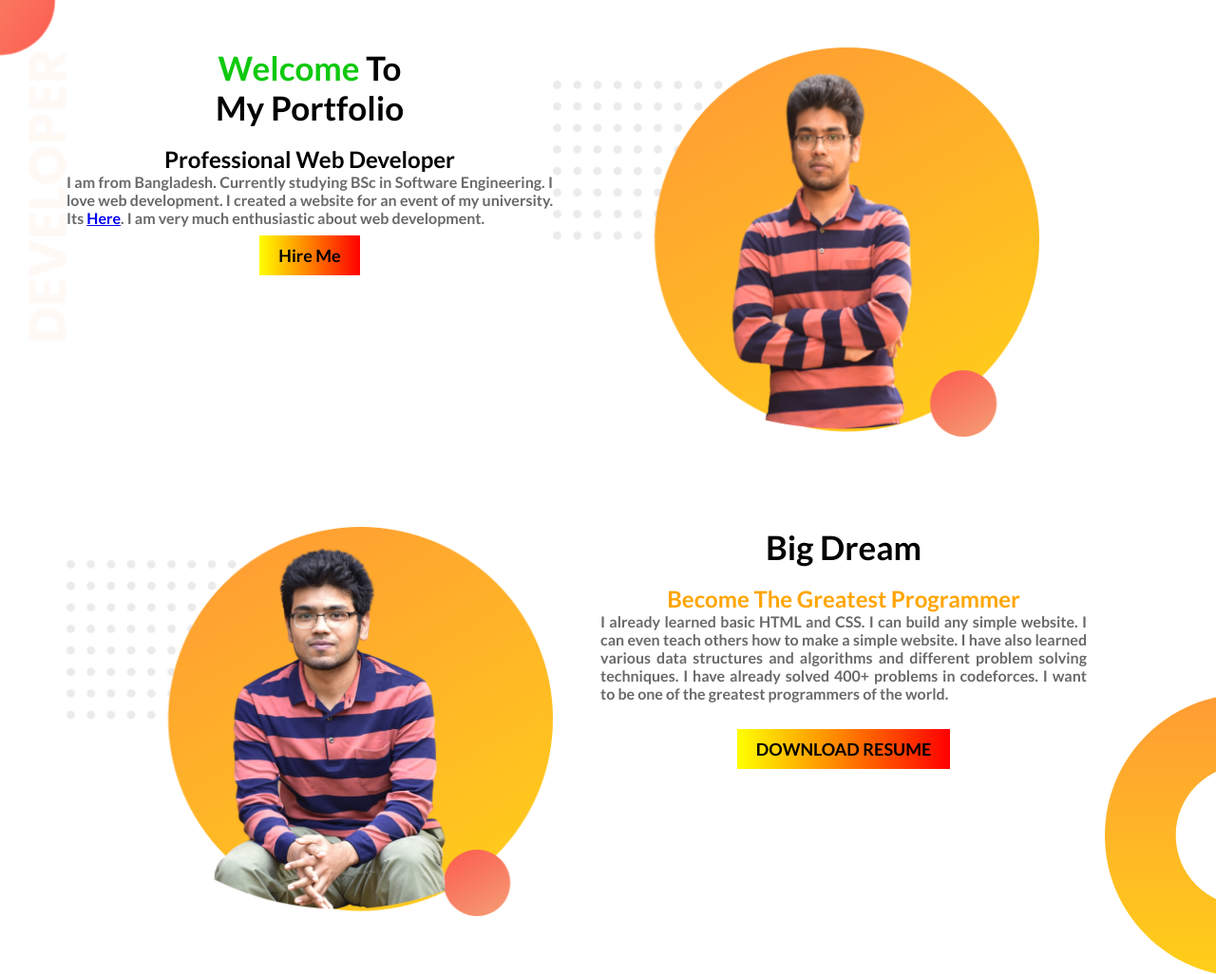
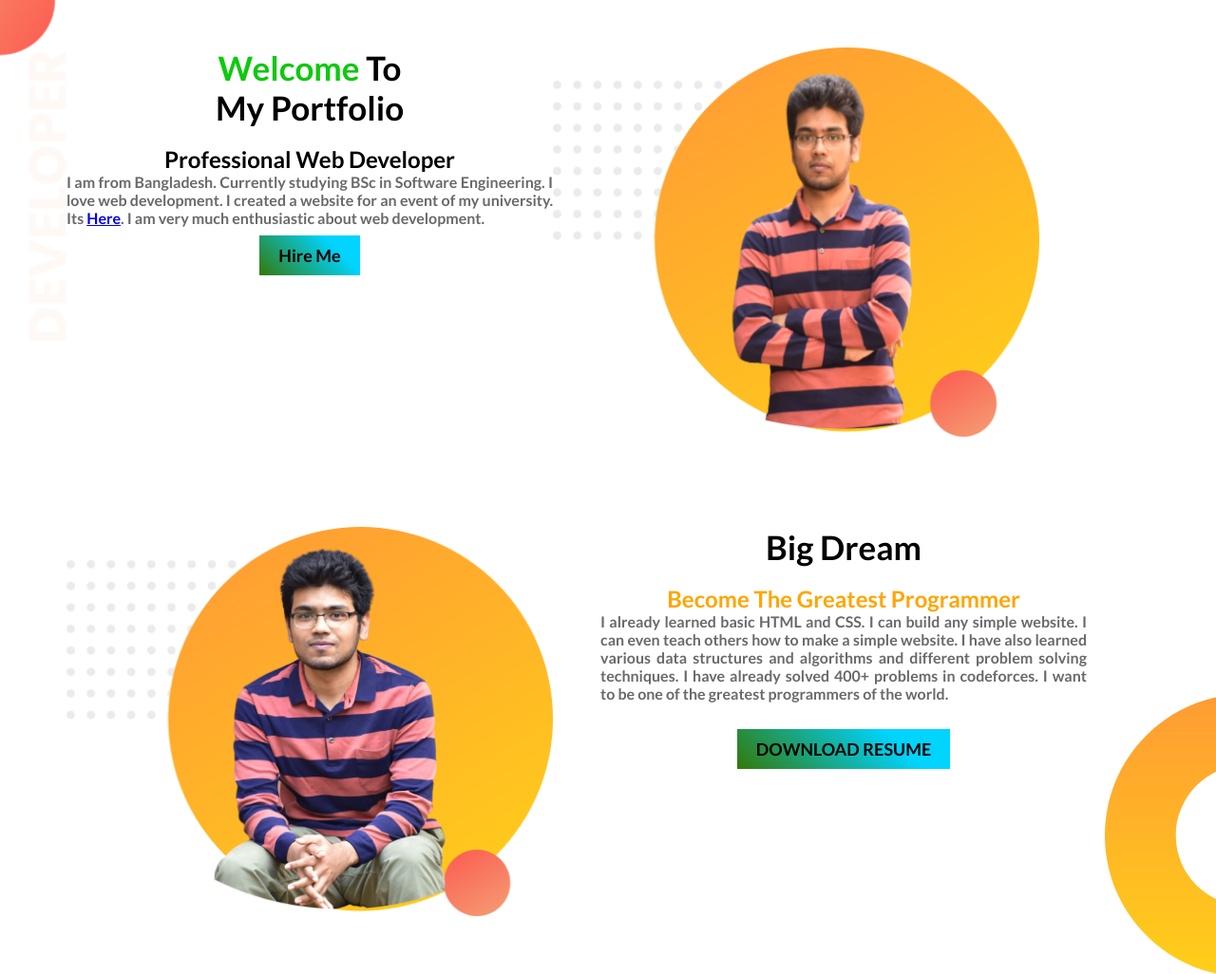
Before and after one commit to rizwan19/self-made-portfolio, a plain HTML site: page index.html in a window 1280 px wide. Shown: the top 1026 px of the page at 95% size. Drawn offline with Linux system fonts and the light colour scheme.

Commit message:
change anchor gradient

```diff
--- a/css/style.css
+++ b/css/style.css
@@ -42,7 +42,7 @@ p{
     text-decoration: none;
     border:none;
     padding:10px 20px;
-    background:linear-gradient(to right,yellow,  red);
+    background: linear-gradient(45deg, rgba(2,0,36,1) 0%, rgba(51,121,9,1) 0%, rgba(0,212,255,1) 74%);
     color:black;
     font-weight: 700;
     font-size: large;
```
